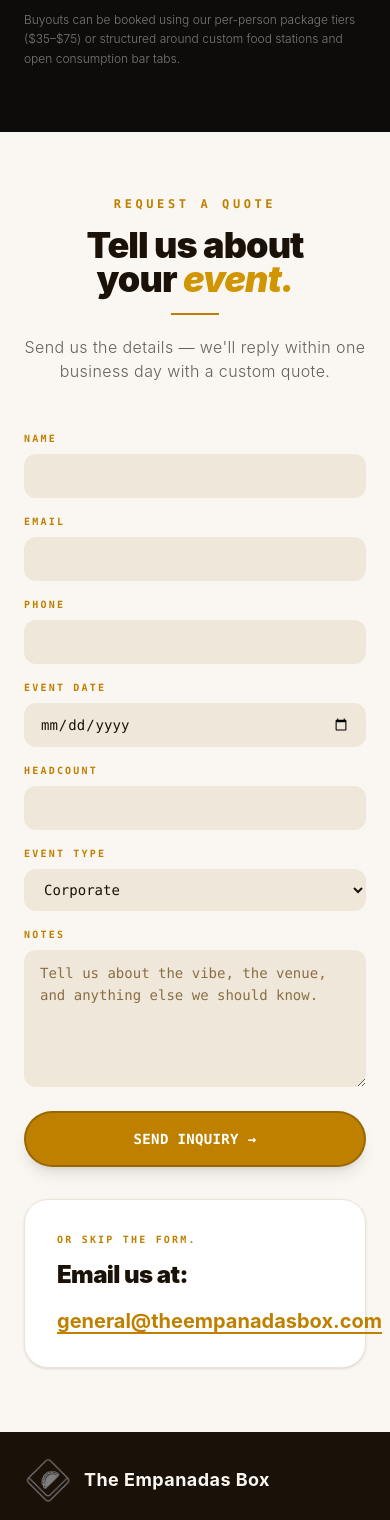
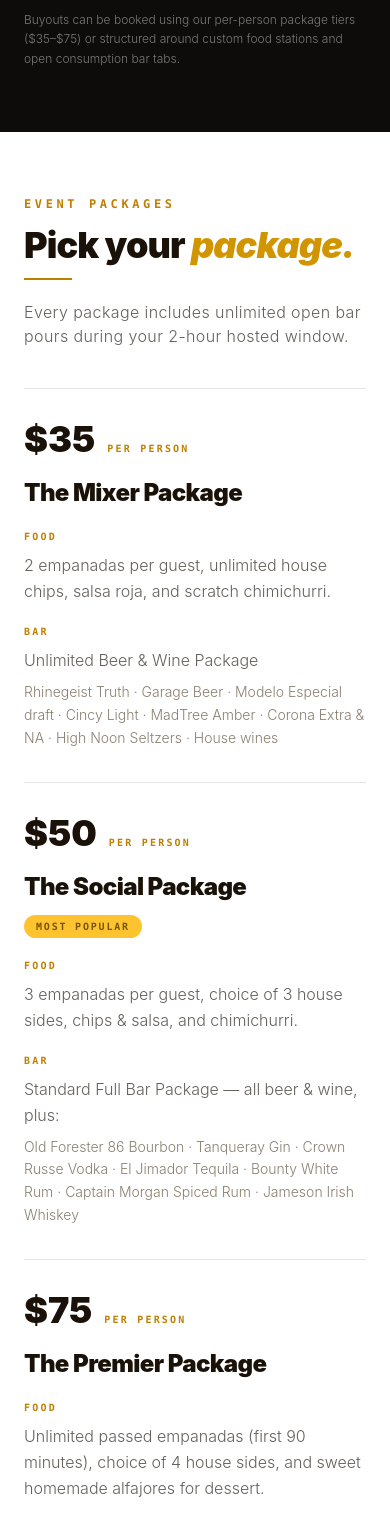
Before and after one commit to Jowohny/TheEmpanadasBox, a React (Vite) app: page /Events in a window 390 px wide. Shown: the part 5179-6699 px from the top of the page. Built offline with nearby package versions, Linux system fonts and the light colour scheme; a web font is replaced by a local one.

Commit message:
event packages section

```diff
--- /dev/null
+++ b/src/components/PackageRow.tsx
@@ -0,0 +1,60 @@
+import type { EventPackage } from "../data/EventPackages";
+
+type PackageRowProps = {
+	pack: EventPackage
+}
+
+const PackageRow = ({ pack }: PackageRowProps) => {
+	return (
+		<div data-reveal className="grid grid-cols-1 gap-5 border-t border-[#1a1209]/10 py-8 md:grid-cols-[10rem_1fr] md:gap-10 md:py-10 lg:grid-cols-[13rem_1fr]">
+			<div className="flex items-baseline gap-3 md:block text-center">
+				<p className="font-inter text-4xl font-black leading-none text-[#1a1209] md:text-5xl lg:text-6xl">
+					{pack.price}
+				</p>
+				<p className="font-mono text-[10px] font-black uppercase tracking-[0.22em] text-[#bf8000] mt-1">
+					Per Person
+				</p>
+			</div>
+
+			<div>
+				<div className="flex flex-wrap items-center gap-3">
+					<h3 className="font-inter text-2xl font-black tracking-tight text-[#1a1209] md:text-3xl">
+						{pack.name}
+					</h3>
+					{pack.popular && (
+						<span className="rounded-full bg-[#fec32f] px-3 py-1 font-mono text-[10px] font-black uppercase tracking-[0.18em] text-[#765600]">
+							Most Popular
+						</span>
+					)}
+				</div>
+
+				<div className="mt-5 flex flex-col gap-5 md:mt-6">
+					<div>
+						<p className="font-mono text-[10px] font-black uppercase tracking-[0.22em] text-[#bf8000]">
+							Food
+						</p>
+						<p className="mt-2 text-base font-light leading-relaxed text-[#64605b] md:text-lg">
+							{pack.food}
+						</p>
+					</div>
+
+					<div>
+						<p className="font-mono text-[10px] font-black uppercase tracking-[0.22em] text-[#bf8000]">
+							Bar
+						</p>
+						<p className="mt-2 text-base font-light leading-relaxed text-[#64605b] md:text-lg">
+							{pack.barName}
+						</p>
+						{pack.barBrands && (
+							<p className="mt-2 text-sm font-light leading-relaxed text-[#8a7f70]">
+								{pack.barBrands.join(' · ')}
+							</p>
+						)}
+					</div>
+				</div>
+			</div>
+		</div>
+	)
+}
+
+export default PackageRow
--- /dev/null
+++ b/src/data/EventPackages.tsx
@@ -0,0 +1,64 @@
+export interface EventPackage {
+	name: string
+	price: string
+	popular?: boolean
+	food: string
+	barName: string
+	barBrands?: string[]
+}
+
+const EventPackages: EventPackage[] = [
+	{
+		name: 'The Mixer Package',
+		price: '$35',
+		food: '2 empanadas per guest, unlimited house chips, salsa roja, and scratch chimichurri.',
+		barName: 'Unlimited Beer & Wine Package',
+		barBrands: [
+			'Rhinegeist Truth',
+			'Garage Beer',
+			'Modelo Especial draft',
+			'Cincy Light',
+			'MadTree Amber',
+			'Corona Extra & NA',
+			'High Noon Seltzers',
+			'House wines'
+		]
+	},
+	{
+		name: 'The Social Package',
+		price: '$50',
+		popular: true,
+		food: '3 empanadas per guest, choice of 3 house sides, chips & salsa, and chimichurri.',
+		barName: 'Standard Full Bar Package — all beer & wine, plus:',
+		barBrands: [
+			'Old Forester 86 Bourbon',
+			'Tanqueray Gin',
+			'Crown Russe Vodka',
+			'El Jimador Tequila',
+			'Bounty White Rum',
+			'Captain Morgan Spiced Rum',
+			'Jameson Irish Whiskey'
+		]
+	},
+	{
+		name: 'The Premier Package',
+		price: '$75',
+		food: 'Unlimited passed empanadas (first 90 minutes), choice of 4 house sides, and sweet homemade alfajores for dessert.',
+		barName: 'Premium Craft Bar — everything in Standard, plus:',
+		barBrands: [
+			'New Riff Bottled-in-Bond Bourbon',
+			'Five Stories OTR Gin',
+			'Tito’s',
+			'Espolòn Reposado Tequila',
+			'400 Conejos Mezcal'
+		]
+	},
+	{
+		name: 'The Brunch Package',
+		price: '$40',
+		food: 'Breakfast burritos, warm brunch fare, and morning breakfast bites.',
+		barName: 'Bottomless Mimosas, fresh drip coffee, and soft drinks.'
+	}
+]
+
+export default EventPackages
--- a/src/pages/Events.tsx
+++ b/src/pages/Events.tsx
@@ -1,7 +1,9 @@
 import EventTypeCard from "../components/EventTypeCard";
 import SpaceCard from "../components/SpaceCard";
+import PackageRow from "../components/PackageRow";
 import EventTypes from "../data/EventTypes";
 import EventSpaces from "../data/EventSpaces";
+import EventPackages from "../data/EventPackages";
 import InquiryForm from "../components/InquiryForm";
 import { useRef } from "react";
 import { useLocation } from "react-router-dom";
@@ -172,6 +174,31 @@ const Events = () => {
 				</div>
 			</div>
 
+			<div id="packages" className="bg-white px-6 py-16 md:px-12 md:py-20 lg:px-20 lg:py-24">
+				<div className="mx-auto max-w-[90rem]">
+					<div data-reveal className="mb-10 max-w-3xl md:mb-14">
+						<p className="mb-4 font-mono text-xs font-black uppercase tracking-[0.3em] text-[#bf8000]">
+							Event Packages
+						</p>
+						<h2 className="mb-4 font-inter text-4xl font-black leading-[0.95] tracking-tight text-[#1a1209] md:text-5xl lg:text-6xl">
+							Pick your <span className="italic text-[#D09501]">package.</span>
+						</h2>
+						<div data-rule className="mb-5 h-[2px] w-12 bg-[#bf8000]" />
+						<p className="text-base font-light tracking-wide text-[#64605b] md:text-lg lg:text-xl">
+							Every package includes unlimited open bar pours during your 2-hour hosted window.
+						</p>
+					</div>
+
+					<div className="flex flex-col">
+						{EventPackages.map((pack) => (
+							<div key={pack.name}>
+								<PackageRow pack={pack} />
+							</div>
+						))}
+					</div>
+				</div>
+			</div>
+
 			<div id="inquiry" className="bg-[#faf7f2] px-6 py-16 md:px-12 md:py-20 lg:px-20 lg:py-24">
 				<div className="mx-auto max-w-[90rem]">
 					<div data-reveal className="mx-auto mb-12 max-w-3xl text-center md:mb-16">
```
